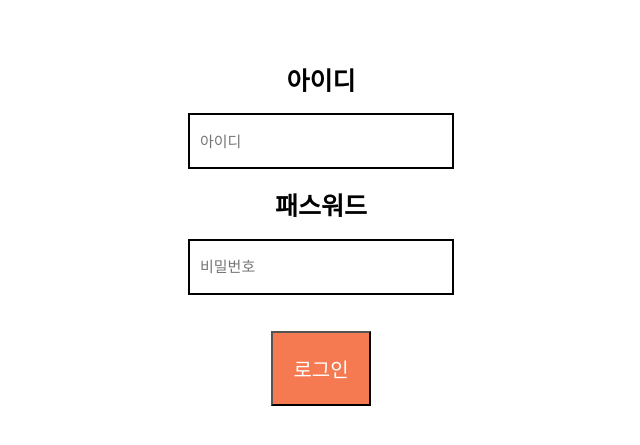
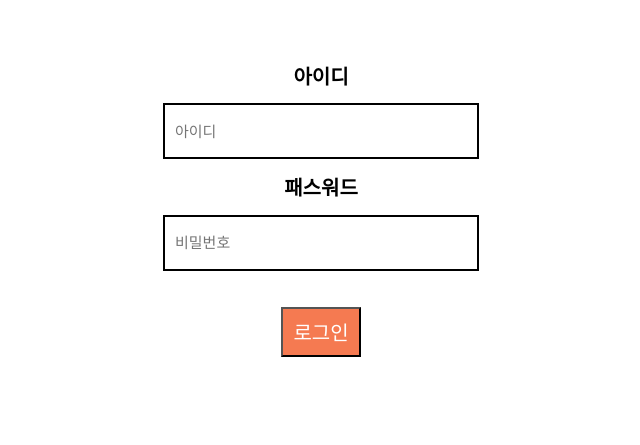
Before and after one commit to sohun2026/sohun2026.github.io, a plain HTML site: page index.html in a window 1280 px wide. Shown: the part 137-582 px from the top of the page, without its empty margins (319-959 px from the left). Drawn offline with Linux system fonts and the light colour scheme.

Commit message:
Add files via upload

```diff
--- a/index.css
+++ b/index.css
@@ -5,13 +5,13 @@
 }
 h1 {
     font-family: 'font', sans-serif;
-    font-size: 25px;
+    font-size: 20px;
 }
 html {
     text-align: center;
 }
 input {
-    width: 250px;
+    width: 300px;
     height: 50px;
     border: 2px solid black;
     padding-left: 10px;
@@ -23,8 +23,8 @@ input {
     font-size: 15px;
 }
 #submit {
-    width: 100px;
-    height: 75px;
+    width: 80px;
+    height: 50px;
     background-color: #f57a51;
     color: white;
     font-size: 20px;
--- a/index.html
+++ b/index.html
@@ -2,7 +2,7 @@
 <html lang="en">
 <head>
     <meta charset="UTF-8">
-    <meta name="viewport" content="width=device-width, initial-scale=1.0">
+    <meta name="viewport" content="width=device-width, initial-scale=1.0,media=(max-width: 480px)">
     <link rel="stylesheet" href="index.css">
     <title>로그인</title>
 </head>
```
